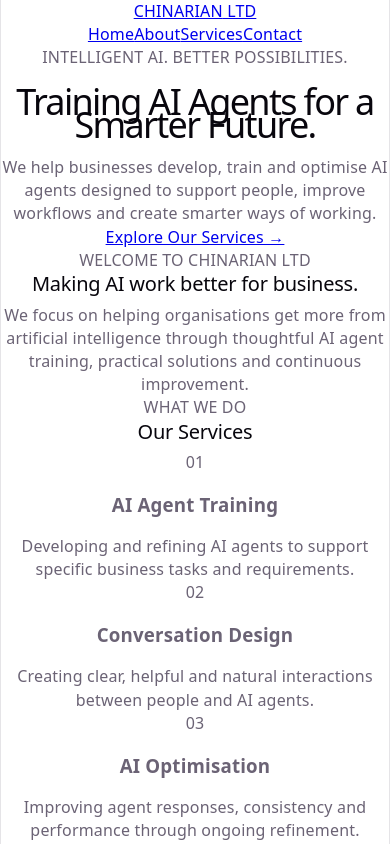
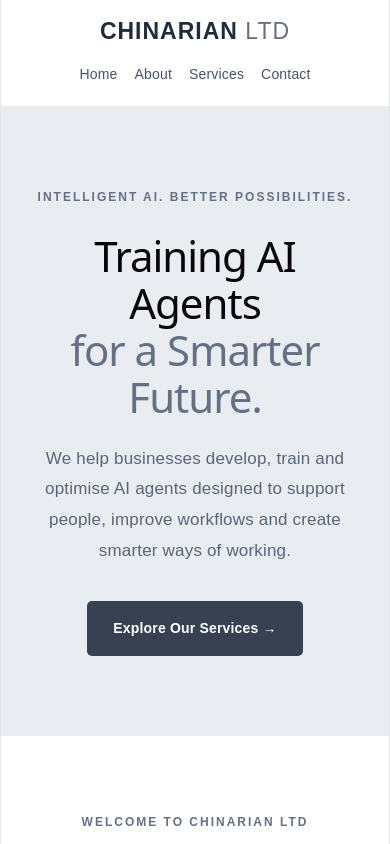
Before and after one commit to Affaq1234/chinarian, a React (Vite) app in the folder chinarian-ltd/: page / in a window 390 px wide. Shown: the top 844 px of the page. Built offline with nearby package versions, Linux system fonts and the light colour scheme.

Commit message:
Added App.css

```diff
--- a/chinarian-ltd/src/App.css
+++ b/chinarian-ltd/src/App.css
@@ -1,184 +1,234 @@
-.counter {
-  font-size: 16px;
-  padding: 5px 10px;
-  border-radius: 5px;
-  color: var(--accent);
-  background: var(--accent-bg);
-  border: 2px solid transparent;
-  transition: border-color 0.3s;
-  margin-bottom: 24px;
 
-  &:hover {
-    border-color: var(--accent-border);
-  }
-  &:focus-visible {
-    outline: 2px solid var(--accent);
-    outline-offset: 2px;
-  }
+:root {
+  font-family: Arial, Helvetica, sans-serif;
+  color: #202b3c;
+  background: #f1f3f5;
+  font-synthesis: none;
+  text-rendering: optimizeLegibility;
 }
 
-.hero {
-  position: relative;
-
-  .base,
-  .framework,
-  .vite {
-    inset-inline: 0;
-    margin: 0 auto;
+* {
+  margin: 0;
+  padding: 0;
+  box-sizing: border-box;
 }
 
-  .base {
-    width: 170px;
-    position: relative;
-    z-index: 0;
+html {
+  scroll-behavior: smooth;
 }
 
-  .framework,
-  .vite {
-    position: absolute;
-  }
-
-  .framework {
-    z-index: 1;
-    top: 34px;
-    height: 28px;
-    transform: perspective(2000px) rotateZ(300deg) rotateX(44deg) rotateY(39deg)
-      scale(1.4);
-  }
-
-  .vite {
-    z-index: 0;
-    top: 107px;
-    height: 26px;
-    width: auto;
-    transform: perspective(2000px) rotateZ(300deg) rotateX(40deg) rotateY(39deg)
-      scale(0.8);
-  }
-}
-
-#center {
-  display: flex;
-  flex-direction: column;
-  gap: 25px;
-  place-content: center;
-  place-items: center;
-  flex-grow: 1;
-
-  @media (max-width: 1024px) {
-    padding: 32px 20px 24px;
-    gap: 18px;
-  }
-}
-
-#next-steps {
-  display: flex;
-  border-top: 1px solid var(--border);
-  text-align: left;
-
-  & > div {
-    flex: 1 1 0;
-    padding: 32px;
-    @media (max-width: 1024px) {
-      padding: 24px 20px;
-    }
-  }
-
-  .icon {
-    margin-bottom: 16px;
-    width: 22px;
-    height: 22px;
-  }
-
-  @media (max-width: 1024px) {
-    flex-direction: column;
-    text-align: center;
-  }
-}
-
-#docs {
-  border-right: 1px solid var(--border);
-
-  @media (max-width: 1024px) {
-    border-right: none;
-    border-bottom: 1px solid var(--border);
-  }
-}
-
-#next-steps ul {
-  list-style: none;
-  padding: 0;
-  display: flex;
-  gap: 8px;
-  margin: 32px 0 0;
-
-  .logo {
-    height: 18px;
+body {
+  min-width: 320px;
+  background: #f1f3f5;
 }
 
 a {
-    color: var(--text-h);
+  text-decoration: none;
+  color: inherit;
+}
+
+.navbar {
+  width: 100%;
+  min-height: 82px;
+  padding: 20px 8%;
+  display: flex;
+  align-items: center;
+  justify-content: space-between;
+  background: #ffffff;
+}
+
+.brand {
+  font-size: 23px;
+  font-weight: 800;
+  letter-spacing: 1px;
+}
+
+.brand span {
+  font-weight: 400;
+  color: #667085;
+}
+
+.navbar nav {
+  display: flex;
+  gap: 32px;
+}
+
+.navbar nav a {
+  font-size: 14px;
+  color: #475467;
+  transition: color 0.2s ease;
+}
+
+.navbar nav a:hover {
+  color: #111827;
+}
+
+.hero-section {
+  min-height: 570px;
+  padding: 110px 8%;
+  display: flex;
+  align-items: center;
+  background: #e9edf1;
+}
+
+.hero-content {
+  max-width: 760px;
+}
+
+.eyebrow {
+  margin-bottom: 22px;
+  color: #667085;
+  font-size: 12px;
+  font-weight: 700;
+  letter-spacing: 2px;
+}
+
+.hero-section h1 {
+  max-width: 720px;
+  margin-bottom: 24px;
+  font-size: clamp(42px, 6vw, 68px);
+  line-height: 1.12;
+  letter-spacing: -2px;
+}
+
+.hero-section h1 span {
+  display: block;
+  color: #667085;
+}
+
+.hero-description {
+  max-width: 590px;
+  margin-bottom: 35px;
+  color: #596579;
+  font-size: 17px;
+  line-height: 1.8;
+}
+
+.primary-button {
+  display: inline-block;
+  padding: 16px 26px;
+  border-radius: 5px;
+  background: #374151;
+  color: #ffffff;
+  font-size: 14px;
+  font-weight: 600;
+  transition: background 0.2s ease;
+}
+
+.primary-button:hover {
+  background: #202b3c;
+}
+
+.intro-section {
+  padding: 100px 8%;
+  text-align: center;
+  background: #ffffff;
+}
+
+.intro-section h2,
+.services-section h2,
+.contact-section h2 {
+  margin-bottom: 22px;
+  font-size: clamp(30px, 4vw, 42px);
+  letter-spacing: -1px;
+}
+
+.intro-section > p:last-child {
+  max-width: 680px;
+  margin: 0 auto;
+  color: #667085;
   font-size: 16px;
-    border-radius: 6px;
-    background: var(--social-bg);
-    display: flex;
-    padding: 6px 12px;
-    align-items: center;
-    gap: 8px;
-    text-decoration: none;
-    transition: box-shadow 0.3s;
+  line-height: 1.8;
+}
 
-    &:hover {
-      box-shadow: var(--shadow);
+.services-section {
+  padding: 100px 8%;
+  text-align: center;
+  background: #f1f3f5;
 }
-    .button-icon {
-      height: 18px;
-      width: 18px;
+
+.service-grid {
+  display: grid;
+  grid-template-columns: repeat(2, 1fr);
+  gap: 22px;
+  max-width: 1050px;
+  margin: 55px auto 0;
+  text-align: left;
+}
+
+.service-card {
+  padding: 35px;
+  border: 1px solid #e5e7eb;
+  border-radius: 8px;
+  background: #ffffff;
+}
+
+.service-card span {
+  color: #98a2b3;
+  font-size: 13px;
+  font-weight: 700;
+}
+
+.service-card h3 {
+  margin: 18px 0 12px;
+  font-size: 21px;
+}
+
+.service-card p {
+  color: #667085;
+  font-size: 15px;
+  line-height: 1.7;
+}
+
+.contact-section {
+  padding: 100px 8%;
+  text-align: center;
+  background: #e9edf1;
+}
+
+.contact-section > p:not(.eyebrow) {
+  margin-bottom: 30px;
+  color: #667085;
+  line-height: 1.8;
+}
+
+.footer {
+  padding: 28px 8%;
+  background: #ffffff;
+  color: #667085;
+  text-align: center;
+  font-size: 13px;
+}
+
+@media (max-width: 650px) {
+  .navbar {
+    padding: 20px 5%;
+    flex-direction: column;
+    gap: 20px;
+  }
+
+  .navbar nav {
+    gap: 17px;
+    flex-wrap: wrap;
+    justify-content: center;
+  }
+
+  .hero-section {
+    min-height: 480px;
+    padding: 80px 6%;
+  }
+
+  .hero-section h1 {
+    letter-spacing: -1px;
+  }
+
+  .intro-section,
+  .services-section,
+  .contact-section {
+    padding: 75px 6%;
+  }
+
+  .service-grid {
+    grid-template-columns: 1fr;
   }
 }
-
-  @media (max-width: 1024px) {
-    margin-top: 20px;
-    flex-wrap: wrap;
-    justify-content: center;
-
-    li {
-      flex: 1 1 calc(50% - 8px);
-    }
-
-    a {
-      width: 100%;
-      justify-content: center;
-      box-sizing: border-box;
-    }
-  }
-}
-
-#spacer {
-  height: 88px;
-  border-top: 1px solid var(--border);
-  @media (max-width: 1024px) {
-    height: 48px;
-  }
-}
-
-.ticks {
-  position: relative;
-  width: 100%;
-
-  &::before,
-  &::after {
-    content: '';
-    position: absolute;
-    top: -4.5px;
-    border: 5px solid transparent;
-  }
-
-  &::before {
-    left: 0;
-    border-left-color: var(--border);
-  }
-  &::after {
-    right: 0;
-    border-right-color: var(--border);
-  }
-}
```
Lines whose indentation alone changed are shown as unchanged.
